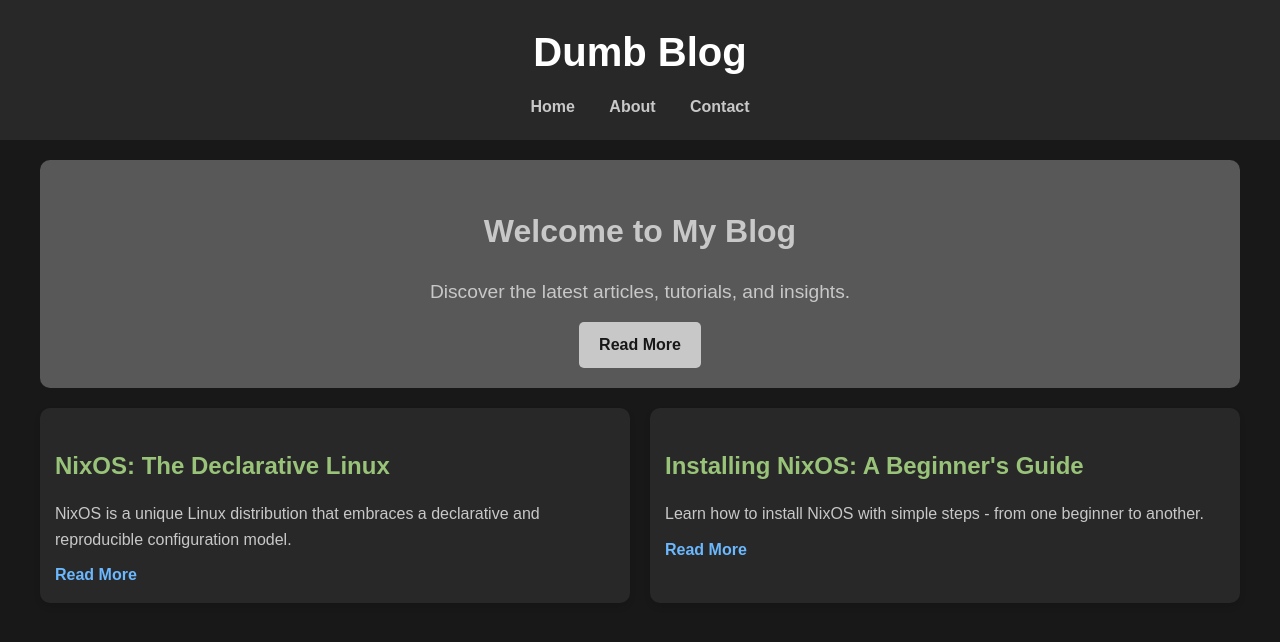
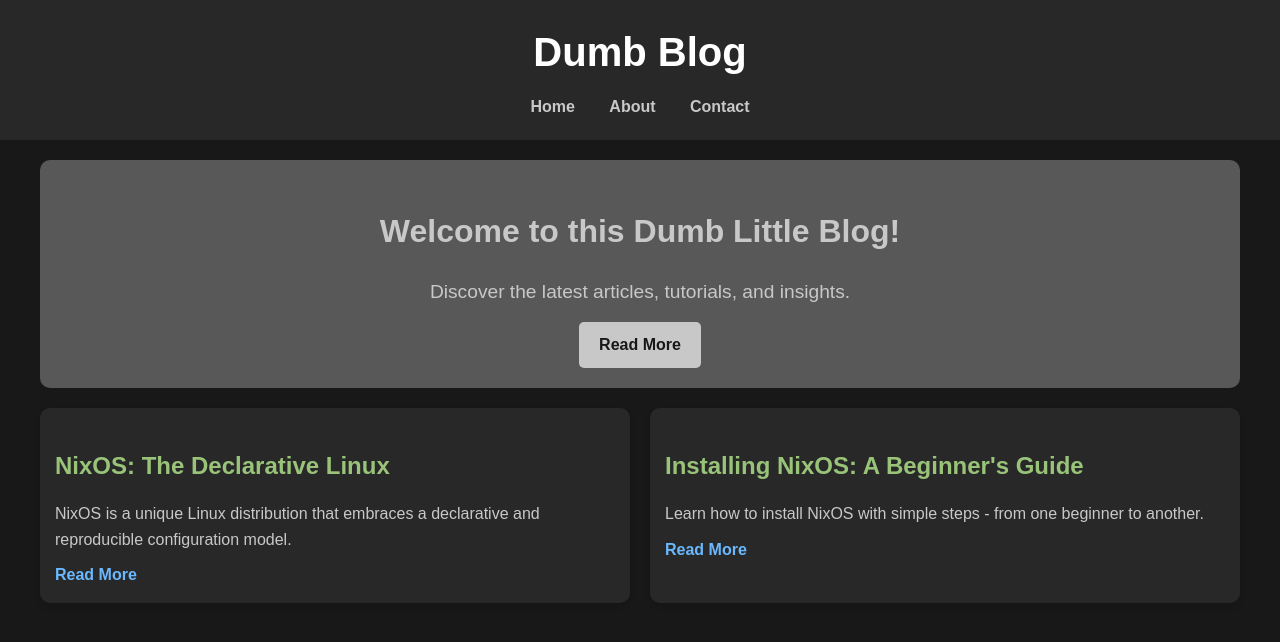
Before and after one commit to nnguyy/blog, a plain HTML site: page index.html in a window 1280 px wide. Drawn offline with Linux system fonts and the light colour scheme.

Commit message:
featured text change

```diff
--- a/index.html
+++ b/index.html
@@ -20,7 +20,7 @@
     <main class="container">
         <!-- Featured Article -->
         <section class="featured">
-            <h2>Welcome to My Blog</h2>
+            <h2>Welcome to this Dumb Little Blog!</h2>
             <p>Discover the latest articles, tutorials, and insights.</p>
             <a href="articles/nixos.html">Read More</a>
         </section>
```
